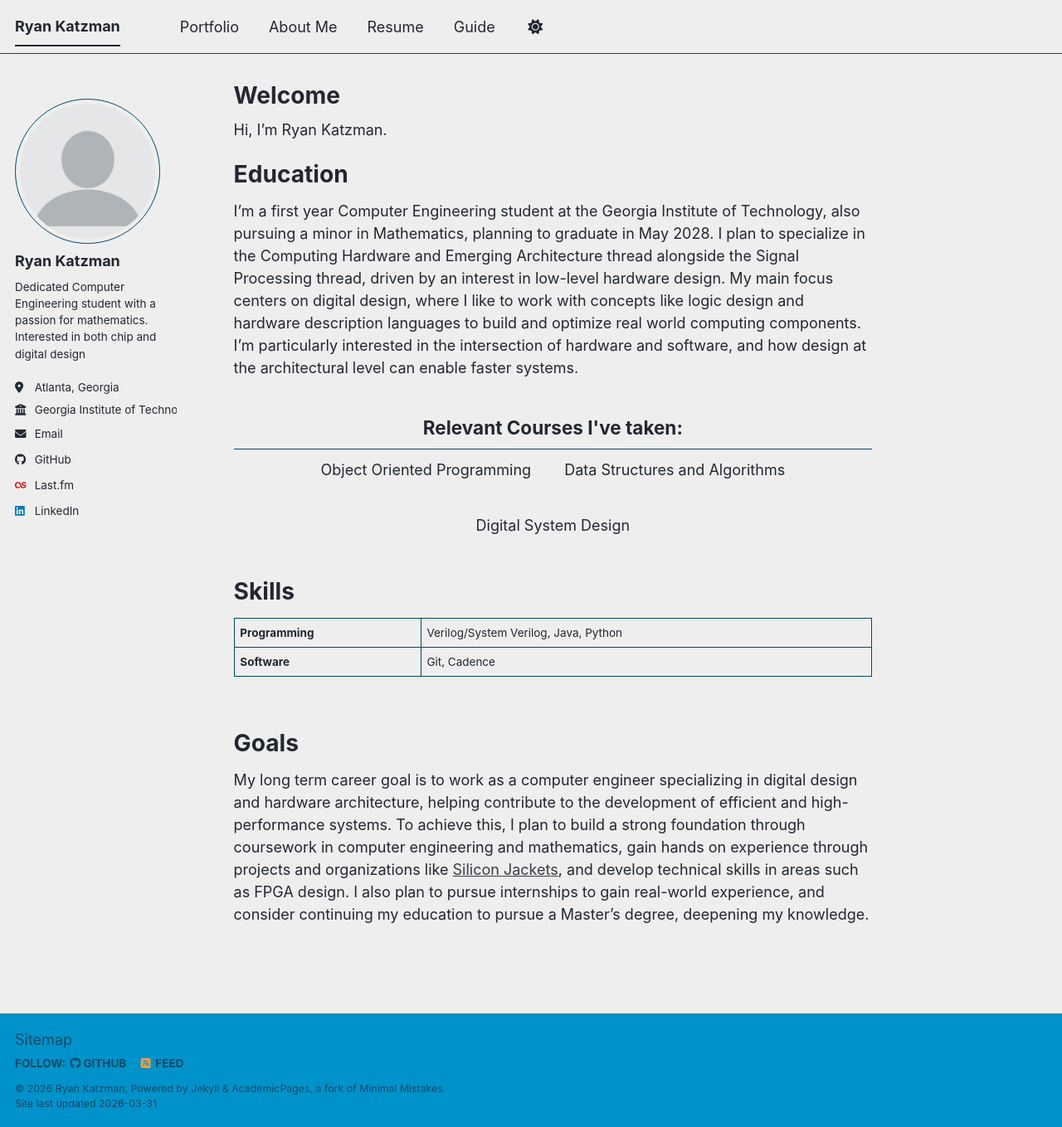
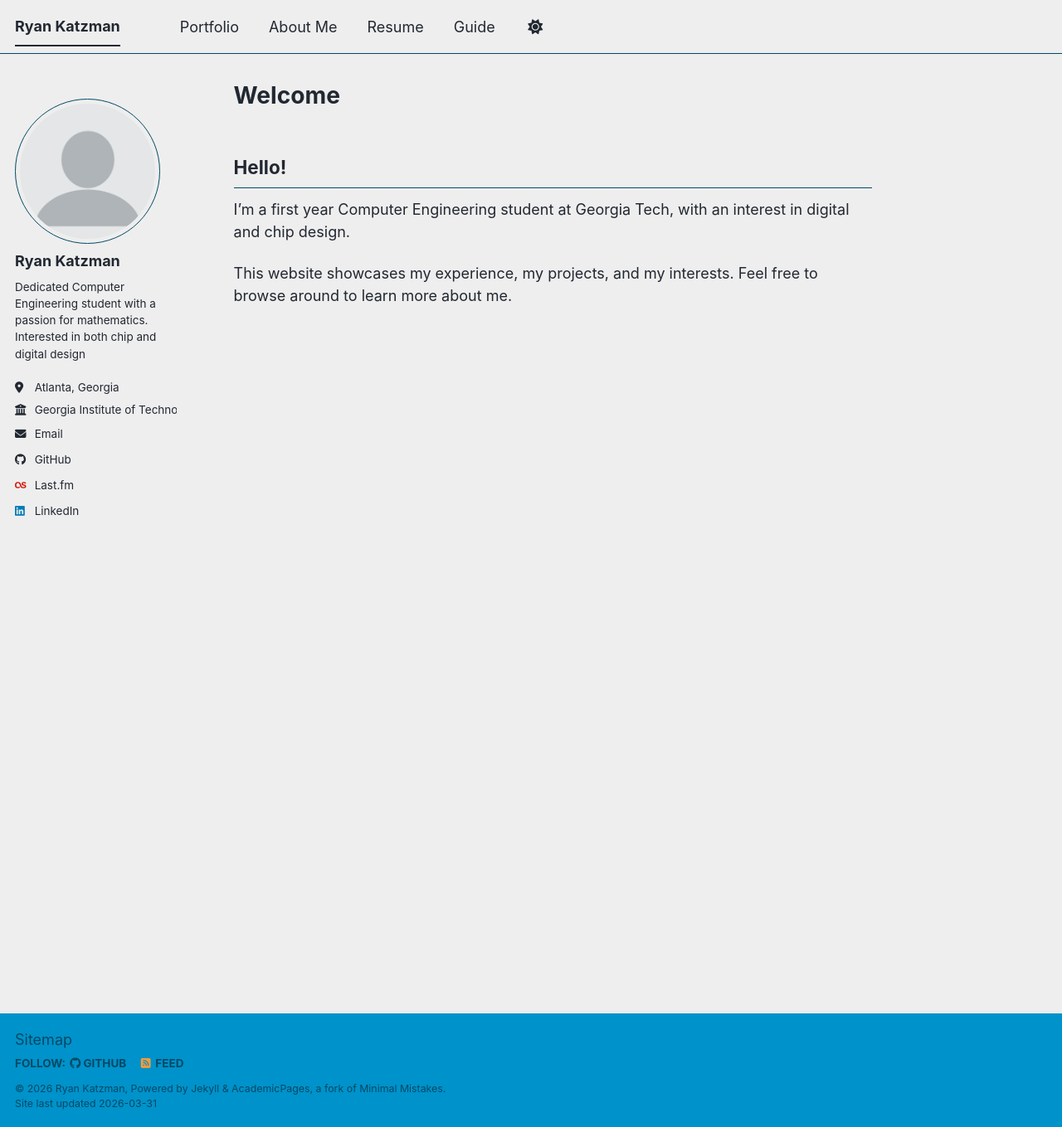
Before and after one commit to ryankatzman/ryankatzman.github.io, a Jekyll site: the page built from _pages/about.md, in a window 1280 px wide and 1359 px high. Shown: the whole window at 83% size. Built offline with Jekyll 4.4.1, drawn with Linux system fonts in a browser that asks for light colours; a script bundle is joined from its source files by our own code; library files that are not in the unit come from our copies.

Commit message:
Update about.md

```diff
--- a/_pages/about.md
+++ b/_pages/about.md
@@ -7,30 +7,8 @@ redirect_from:
   - /about.html
 ---
 
-Hi, I'm Ryan Katzman.
+## Hello!
 
-# Education
+I'm a first year Computer Engineering student at Georgia Tech, with an interest in digital and chip design.
 
-I'm a first year Computer Engineering student at the Georgia Institute of Technology, also pursuing a minor in Mathematics, planning to graduate in May 2028. I plan to specialize in the Computing Hardware and Emerging Architecture thread alongside the Signal Processing thread, driven by an interest in low-level hardware design. My main focus centers on digital design, where I like to work with concepts like logic design and hardware description languages to build and optimize real world computing components. I'm particularly interested in the intersection of hardware and software, and how design at the architectural level can enable faster systems.
-
-<h2 style="text-align: center;">Relevant Courses I've taken:</h2>
-
-<div style="display: flex; justify-content: center; gap: 40px; flex-wrap: wrap;">
-  <span>Object Oriented Programming</span>
-  <span>Data Structures and Algorithms</span>
-  <span>Digital System Design</span>
-</div>
-
-<br>
-
-
-# Skills
-
-| **Programming** | Verilog/System Verilog, Java, Python |
-| **Software** | Git, Cadence |
-
-<br>
-
-# Goals
-
-My long term career goal is to work as a computer engineer specializing in digital design and hardware architecture, helping contribute to the development of efficient and high-performance systems. To achieve this, I plan to build a strong foundation through coursework in computer engineering and mathematics, gain hands on experience through projects and organizations like [Silicon Jackets](https://siliconjackets.gt/), and develop technical skills in areas such as FPGA design. I also plan to pursue internships to gain real-world experience, and consider continuing my education to pursue a Master's degree, deepening my knowledge.
+This website showcases my experience, my projects, and my interests. Feel free to browse around to learn more about me.
```
